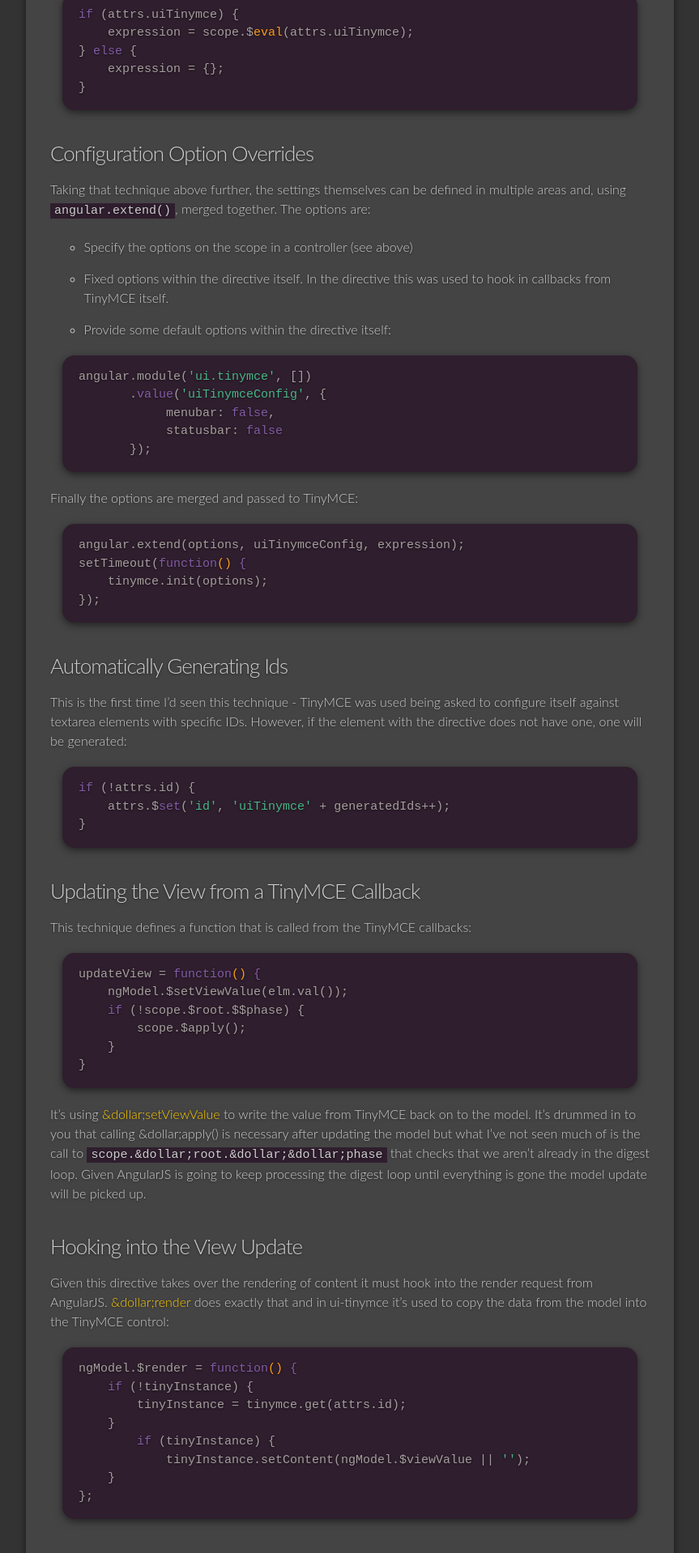
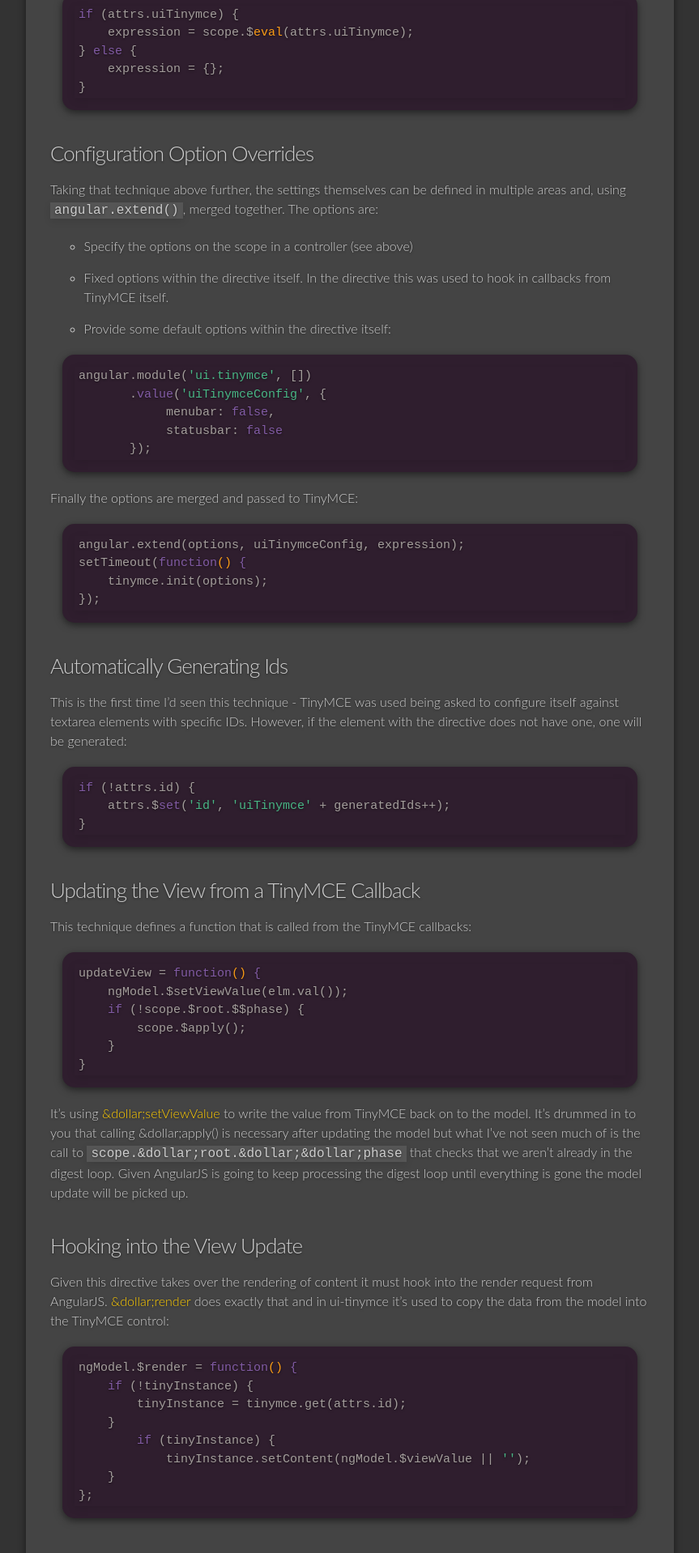
Before and after one commit to philiphendry/blog, a Jekyll site: the page built from index.html, in a window 1280 px wide. Shown: the part 900-2818 px from the top of the page at 81% size, without its empty margins (208-1071 px from the left). Built offline with Jekyll 4.4.1, drawn with Linux system fonts in a browser that asks for light colours; Markdown is read by kramdown in place of the engine named in the settings; the list of posts is cut into pages by our own code.

Commit message:
Update main.css

```diff
--- a/css/main.css
+++ b/css/main.css
@@ -257,21 +257,24 @@ p { word-wrap: break-word; }
   border-radius: 15px;
 }
 
-.post pre,
-.post code {
-  background-color: #2f1e2e;
-  font-size: 15px;
-}
-
 .post code {
   padding: 1px 5px;
   overflow-x: auto;
+  background-color: #555;
+  -webkit-box-shadow: 0 3px 10px rgba(0,0,0,.1);
+  -moz-box-shadow: 0 3px 10px rgba(0,0,0,.1);
+  box-shadow: 0 3px 10px rgba(0,0,0,.1);
  }
 
 .post ul,
 .post ol { margin-left: 1.35em; }
 
-.post pre code { border: none; }
+.post pre,
+.post pre code {
+  border: none;
+  background-color: #2f1e2e;
+  font-size: 15px;
+}
 
 /* terminal */
 .post pre.terminal {
```
